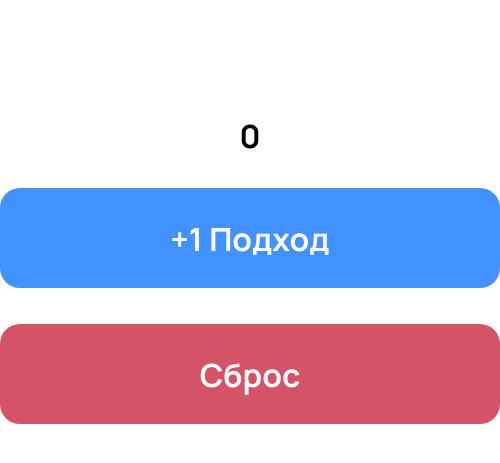
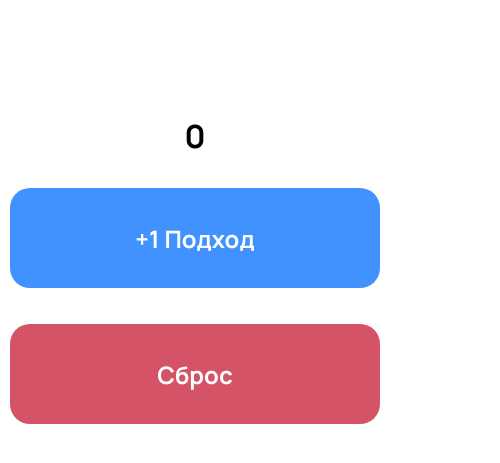
Before and after one commit to Vriitter/counter-app, a plain HTML site: page index.html in a window 390 px wide. Shown: the whole page, 500 px wide, since content can reach past the window. Drawn offline with Linux system fonts and the light colour scheme.

Commit message:
fix: fix style.css

```diff
--- a/css/style.css
+++ b/css/style.css
@@ -1,5 +1,6 @@
 .block {
-   width: 500px;
+   max-width: 500px;
+   padding: 0 10px;
    margin: 120px auto 0;
    text-align: center;
 }
@@ -40,3 +41,9 @@ button:active {
    font-size: 32px;
    color: #000;
 }
+
+@media (max-width: 500px) {
+   button {
+      font-size: 24px;
+   }
+}
```
